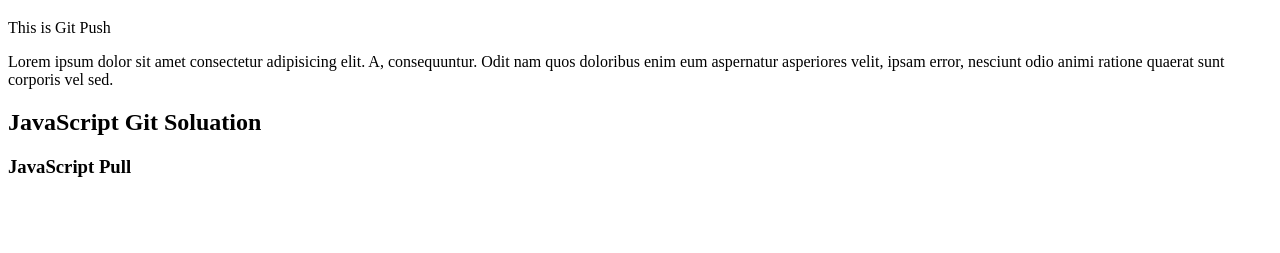
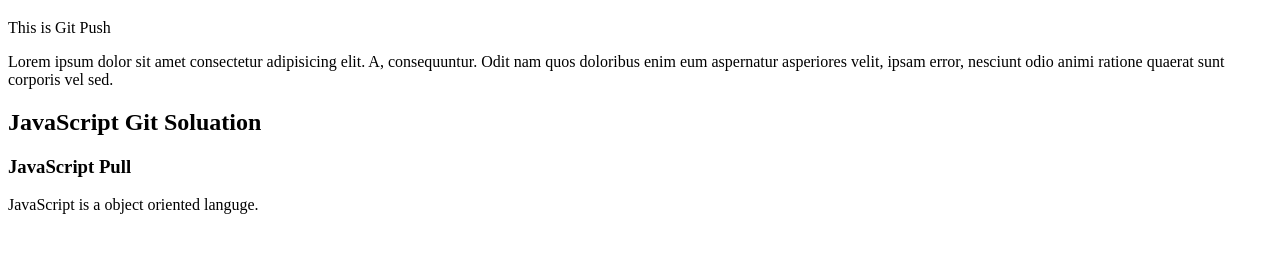
Before and after one commit to MozaffarHassan/first-project, a plain HTML site: page index.html in a window 1280 px wide. Shown: the part 61-314 px from the top of the page. Drawn offline with Linux system fonts and the light colour scheme.

Commit message:
ptag added

```diff
--- a/index.html
+++ b/index.html
@@ -16,6 +16,7 @@
     <h3>JavaScript Pull</h3>
 
     <title>My Title is Here</title>
+    <p>JavaScript is a object oriented languge.</p>
 
 </body>
 </html>
```
